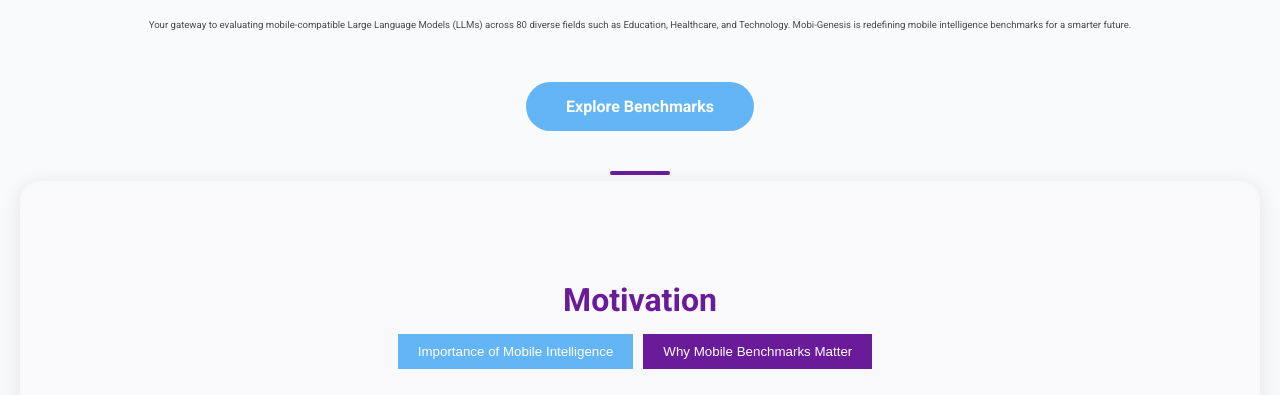
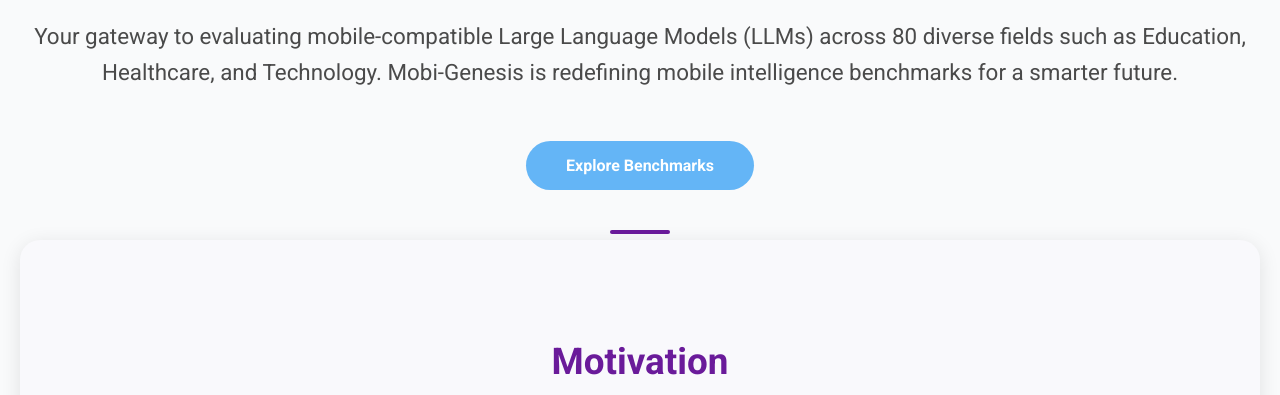
Before and after one commit to VILA-Lab/Mobile_MMLU, a plain HTML site: page home2.html in a window 1280 px wide. Shown: the part 557-952 px from the top of the page. Drawn offline with Linux system fonts and the light colour scheme.

Commit message:
Update styles2.css

```diff
--- a/styles2.css
+++ b/styles2.css
@@ -150,7 +150,7 @@
         }
 
         .feature h3 {
-            font-size: 2em;
+            font-size: 2.3em;
             color: #6a1b9a;
             margin-bottom: 15px;
         }
@@ -273,7 +273,7 @@
 }
 
 p {
-    font-size: 0.6em;
+    font-size: 1.4em;
     color: #4a4a4a;
     line-height: 1.6;
 }
@@ -285,6 +285,7 @@ p {
     }
 
     .tab-button {
+        font-size: 1em;
         padding: 10px 20px;
         border: none;
         background: #6a1b9a;
```
